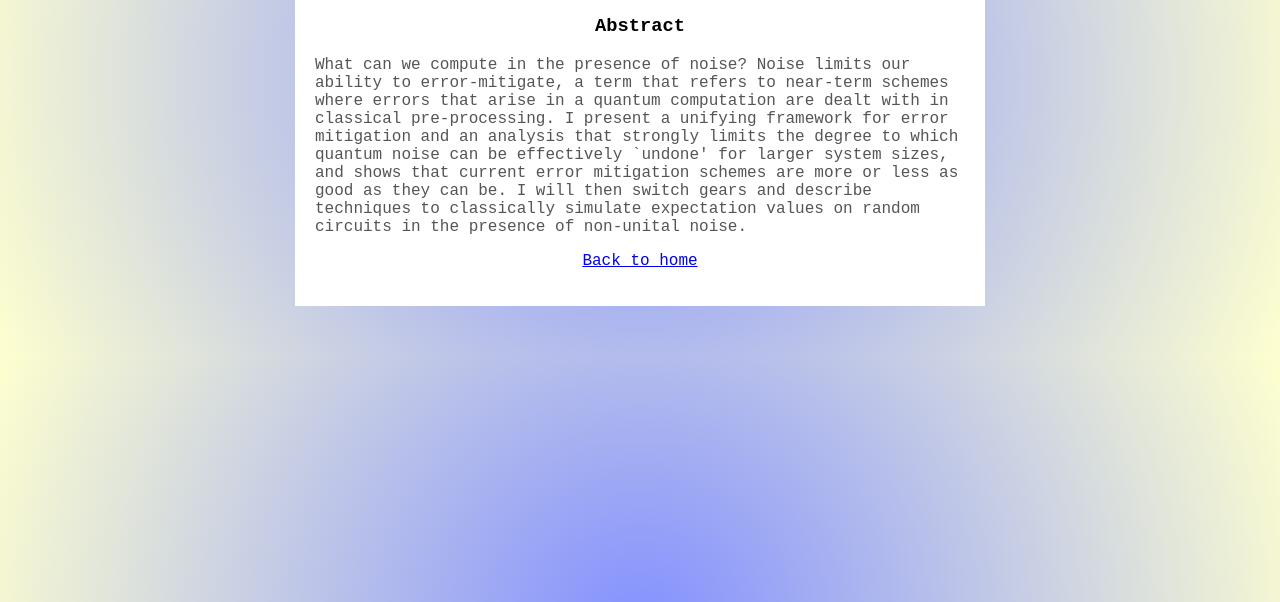
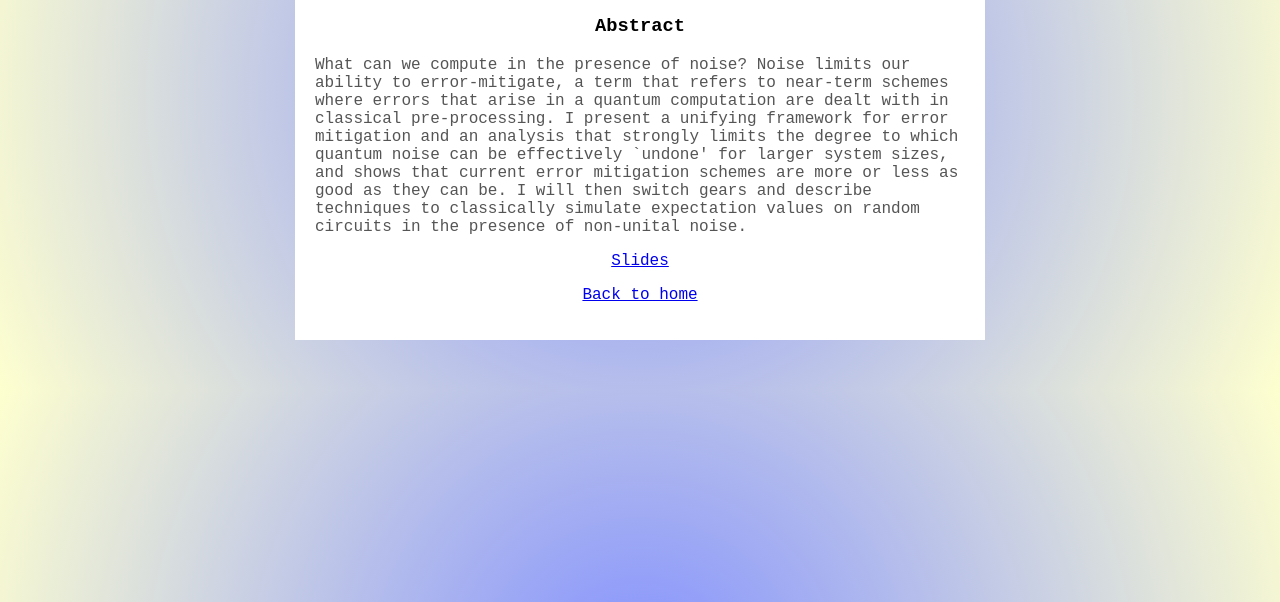
Before and after one commit to unitaryfoundation/werq.shop, an Eleventy site: page talks/yihui-quek.md in a window 1280 px wide. Shown: the part 198-800 px from the top of the page. Built offline with nearby package versions, Linux system fonts and the light colour scheme; Eleventy itself is replaced by a stand-in of ours; files that its build step writes are made by us from their sources.

Commit message:
connect Yihui's slides

```diff
--- a/talks/yihui-quek.md
+++ b/talks/yihui-quek.md
@@ -4,7 +4,7 @@ speaker: "Yihui Quek"
 website: ""
 bio: ""
 headshot: ""
-slides: ""
+slides: "yihui-quek.pdf"
 ---
 
 What can we compute in the presence of noise? Noise limits our ability to error-mitigate, a term that refers to near-term schemes where errors that arise in a quantum computation are dealt with in classical pre-processing. I present a unifying framework for error mitigation and an analysis that strongly limits the degree to which quantum noise can be effectively `undone' for larger system sizes, and shows that current error mitigation schemes are more or less as good as they can be. I will then switch gears and describe techniques to classically simulate expectation values on random circuits in the presence of non-unital noise.
```
